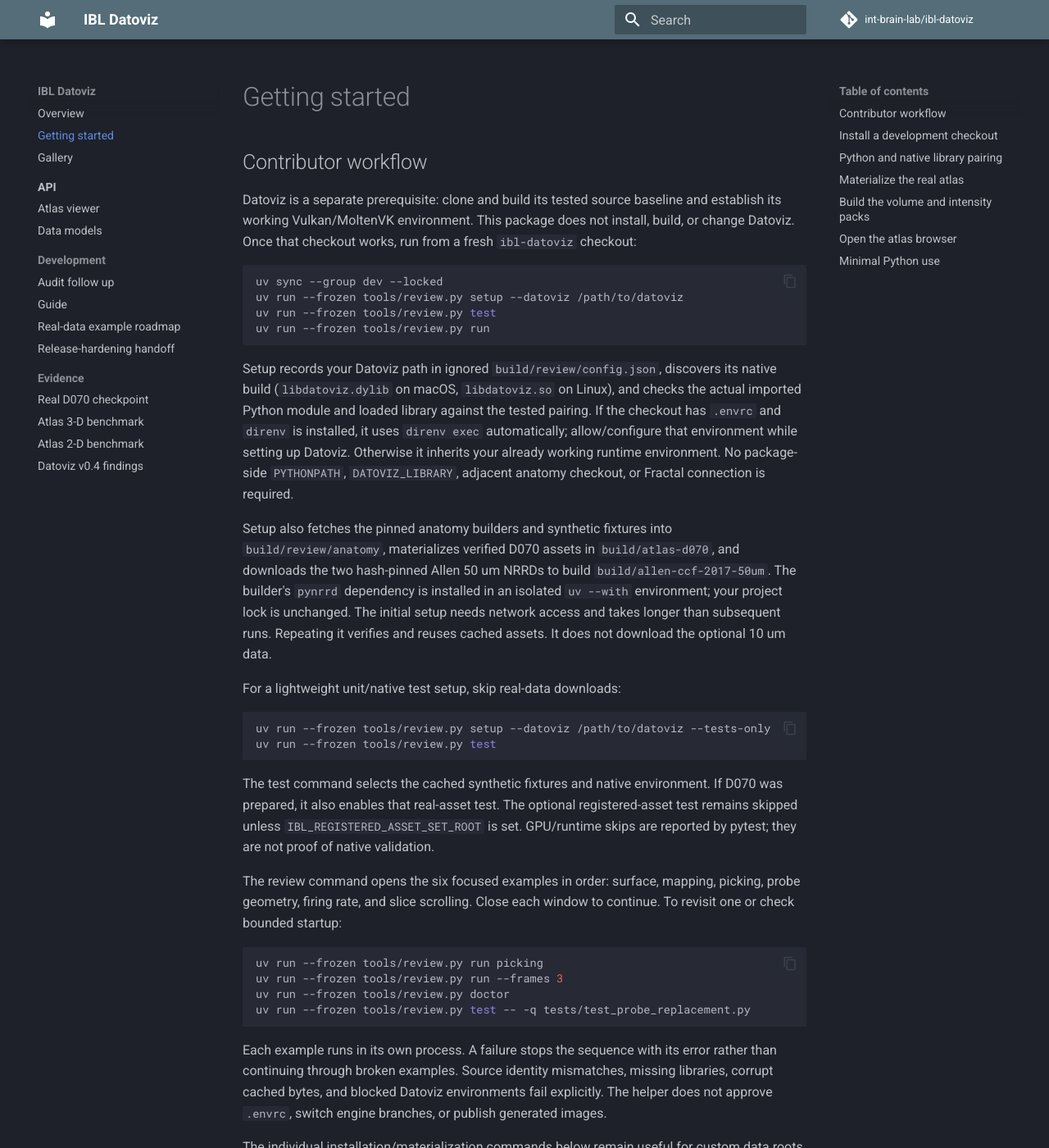
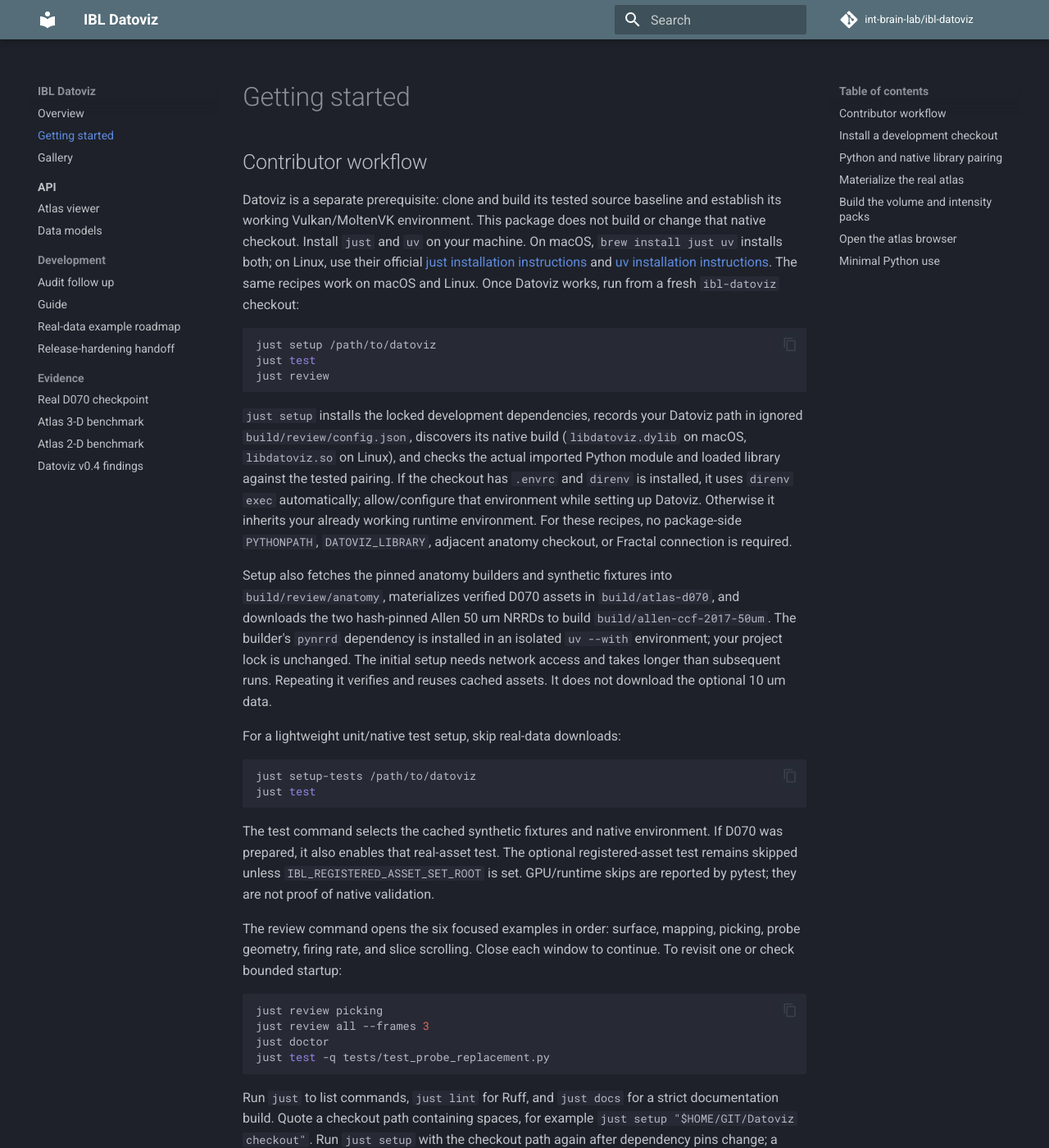
Before and after one commit to int-brain-lab/ibl-datoviz, an MkDocs documentation site: the page built from docs/getting-started.md, in a window 1280 px wide and 1400 px high. Shown: the whole window at 82% size. Built offline with MkDocs 1.6.1 and Material for MkDocs 9.7.7, drawn with Linux system fonts in a browser that asks for light colours; comment, search, counter and statistics services are not loaded; some of the changed text lies outside the part shown.

Commit message:
Rewrite contributor quickstart and document just workflow for agents

````diff
--- a/docs/getting-started.md
+++ b/docs/getting-started.md
@@ -3,22 +3,25 @@
 ## Contributor workflow
 
 Datoviz is a separate prerequisite: clone and build its tested source baseline and establish its
-working Vulkan/MoltenVK environment. This package does not install, build, or change Datoviz.
-Once that checkout works, run from a fresh `ibl-datoviz` checkout:
+working Vulkan/MoltenVK environment. This package does not build or change that native checkout.
+Install `just` and `uv` on your machine. On macOS, `brew install just uv` installs both; on
+Linux, use their official [just installation instructions](https://github.com/casey/just#installation)
+and [uv installation instructions](https://docs.astral.sh/uv/getting-started/installation/).
+The same recipes work on macOS and Linux. Once Datoviz works, run from a fresh `ibl-datoviz` checkout:
 
 ```bash
-uv sync --group dev --locked
-uv run --frozen tools/review.py setup --datoviz /path/to/datoviz
-uv run --frozen tools/review.py test
-uv run --frozen tools/review.py run
+just setup /path/to/datoviz
+just test
+just review
 ```
 
-Setup records your Datoviz path in ignored `build/review/config.json`, discovers its native build
-(`libdatoviz.dylib` on macOS, `libdatoviz.so` on Linux), and checks the actual imported Python module
+`just setup` installs the locked development dependencies, records your Datoviz path in ignored
+`build/review/config.json`, discovers its native build (`libdatoviz.dylib` on macOS, `libdatoviz.so`
+on Linux), and checks the actual imported Python module
 and loaded library against the tested pairing. If the checkout has `.envrc` and `direnv` is installed,
 it uses `direnv exec` automatically; allow/configure that environment while setting up Datoviz.
-Otherwise it inherits your already working runtime environment. No package-side `PYTHONPATH`,
-`DATOVIZ_LIBRARY`, adjacent anatomy checkout, or Fractal connection is required.
+Otherwise it inherits your already working runtime environment. For these recipes, no package-side
+`PYTHONPATH`, `DATOVIZ_LIBRARY`, adjacent anatomy checkout, or Fractal connection is required.
 
 Setup also fetches the pinned anatomy builders and synthetic fixtures into `build/review/anatomy`,
 materializes verified D070 assets in `build/atlas-d070`, and downloads the two hash-pinned Allen
@@ -30,8 +33,8 @@ It does not download the optional 10 um data.
 For a lightweight unit/native test setup, skip real-data downloads:
 
 ```bash
-uv run --frozen tools/review.py setup --datoviz /path/to/datoviz --tests-only
-uv run --frozen tools/review.py test
+just setup-tests /path/to/datoviz
+just test
 ```
 
 The test command selects the cached synthetic fixtures and native environment. If D070 was prepared,
@@ -44,10 +47,25 @@ geometry, firing rate, and slice scrolling. Close each window to continue. To re
 bounded startup:
 
 ```bash
-uv run --frozen tools/review.py run picking
-uv run --frozen tools/review.py run --frames 3
-uv run --frozen tools/review.py doctor
-uv run --frozen tools/review.py test -- -q tests/test_probe_replacement.py
+just review picking
+just review all --frames 3
+just doctor
+just test -q tests/test_probe_replacement.py
+```
+
+Run `just` to list commands, `just lint` for Ruff, and `just docs` for a strict documentation build.
+Quote a checkout path containing spaces, for example `just setup "$HOME/GIT/Datoviz checkout"`.
+Run `just setup` with the checkout path again after dependency pins change; a cache from a different
+anatomy revision must be moved aside as the setup error instructs. Setup preserves existing cached
+assets and does not rebuild Datoviz.
+
+The recipes wrap `tools/review.py`. If `just` is unavailable, the equivalent commands are:
+
+```bash
+uv sync --group dev --locked
+uv run --frozen tools/review.py setup --datoviz /path/to/datoviz
+uv run --frozen tools/review.py test
+uv run --frozen tools/review.py run
 ```
 
 Each example runs in its own process. A failure stops the sequence with its error rather than
@@ -78,12 +96,16 @@ Before releasing, verify the actual RC3 artifact and a deliberately supported an
 
 ## Python and native library pairing
 
-Unit checks use the resolved environment with no source override:
+The contributor recipes above configure their child processes; they do not export variables into
+your shell. For direct commands, inspect the resolved environment with no source override:
 
 ```bash
 uv run --frozen python -c "import datoviz, ibl_anatomy; print(datoviz.__file__); print(ibl_anatomy.__file__)"
-uv run --frozen pytest -q
 ```
+
+Use `just test` for managed fixtures and native tests. Direct pytest needs
+`IBL_ANATOMY_FIXTURE_ROOT=build/review/anatomy/tests/fixtures` after setup, or CI's pinned adjacent
+anatomy checkout.
 
 Interactive and offscreen rendering also need the matching Datoviz native library and a Vulkan
 runtime. For a local source build, check out the baseline in `~/GIT/Viz/datoviz` and follow its
````
Also changed, not shown: AGENTS.md (added, +80 -0 lines), README.md (+52 -85 lines), docs/NEXT_STEPS.md (+6 -0 lines), docs/development.md (+17 -9 lines).
